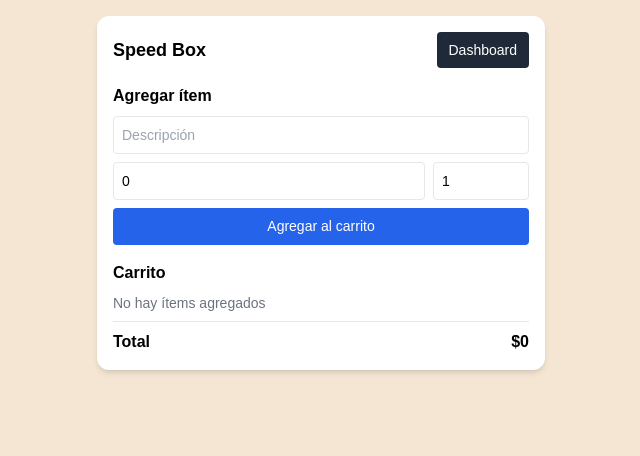
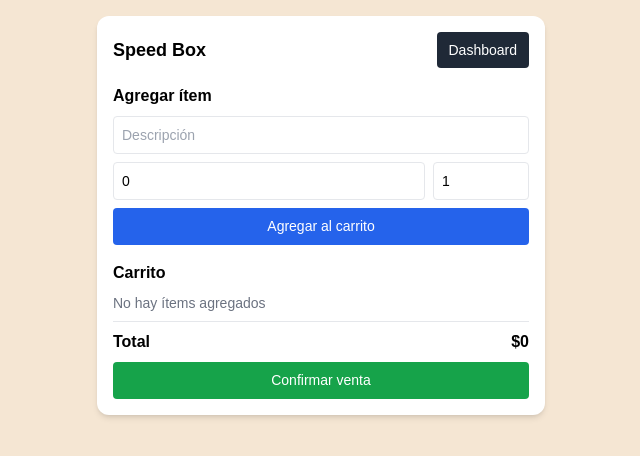
Before and after one commit to pablo2389/pablo2389-pablo2389-pos-bebidas, a Next.js app in the folder frontend/: page /pos in a window 1280 px wide. Shown: the top 456 px of the page, without its empty margins (319-959 px from the left). Built offline with nearby package versions, Linux system fonts and the light colour scheme.

Commit message:
corregir pos

```diff
--- a/frontend/app/pos/page.tsx
+++ b/frontend/app/pos/page.tsx
@@ -1,6 +1,7 @@
 "use client";
 
 import { useState } from "react";
+import { api } from "../utils/api"; // ajustá la ruta si este archivo está en otra carpeta
 
 type Item = {
   descripcion: string;
@@ -13,13 +14,15 @@ export default function POSPage() {
   const [precio, setPrecio] = useState(0);
   const [cantidad, setCantidad] = useState(1);
   const [carrito, setCarrito] = useState<Item[]>([]);
+  const [error, setError] = useState("");
+  const [loading, setLoading] = useState(false);
 
   const agregarItem = () => {
     if (!descripcion || precio <= 0) return;
 
     setCarrito([
       ...carrito,
-      { descripcion, precio, cantidad }
+      { descripcion, precio, cantidad },
     ]);
 
     setDescripcion("");
@@ -32,12 +35,45 @@ export default function POSPage() {
     0
   );
 
+  const confirmarVenta = async () => {
+    if (carrito.length === 0) {
+      setError("No hay ítems en el carrito");
+      return;
+    }
+
+    setLoading(true);
+    setError("");
+
+    try {
+      // Ajustá este body al formato que espera tu backend en /pedidos
+      const body = {
+        items: carrito.map((i) => ({
+          descripcion: i.descripcion,
+          precio: i.precio,
+          cantidad: i.cantidad,
+        })),
+        total,
+        metodo_pago: "efectivo",
+      };
+
+      await api("/pedidos", {
+        method: "POST",
+        body: JSON.stringify(body),
+      });
+
+      // Si todo ok, limpiamos carrito
+      setCarrito([]);
+    } catch (err: any) {
+      setError(err.message || "Error al crear pedido");
+    } finally {
+      setLoading(false);
+    }
+  };
+
   return (
     <div className="min-h-screen bg-[#f5e6d3] p-4">
-
       {/* CONTENEDOR PRINCIPAL */}
       <div className="w-full max-w-md mx-auto bg-white rounded-xl shadow-md p-4 space-y-4">
-
         {/* HEADER */}
         <div className="flex justify-between items-center">
           <h1 className="text-lg font-bold">Speed Box</h1>
@@ -114,13 +150,26 @@ export default function POSPage() {
             </div>
           )}
 
-          {/* TOTAL */}
-          <div className="flex justify-between font-bold border-t pt-2">
-            <span>Total</span>
-            <span>${total}</span>
+          {/* TOTAL + CONFIRMAR */}
+          <div className="space-y-2 border-t pt-2">
+            <div className="flex justify-between font-bold">
+              <span>Total</span>
+              <span>${total}</span>
+            </div>
+
+            {error && (
+              <p className="text-red-500 text-sm">{error}</p>
+            )}
+
+            <button
+              onClick={confirmarVenta}
+              disabled={loading}
+              className="w-full bg-green-600 text-white py-2 rounded"
+            >
+              {loading ? "Registrando..." : "Confirmar venta"}
+            </button>
           </div>
         </div>
-
       </div>
     </div>
   );
```
